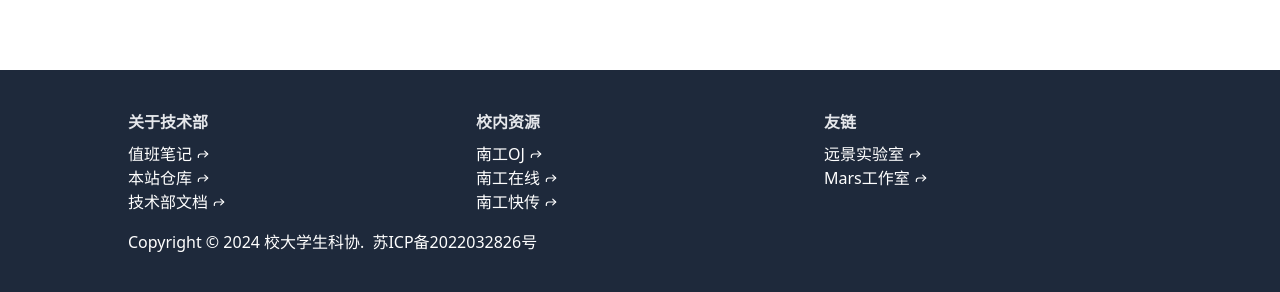
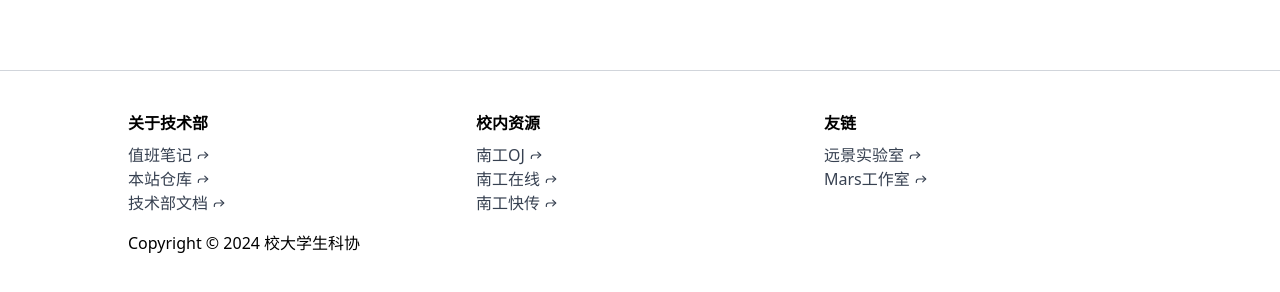
Before and after one commit to MR-Addict/stas-joinus, a SvelteKit app in the folder client/: page / in a window 1280 px wide. Shown: the part 730-1022 px from the top of the page. Built offline with nearby package versions, Linux system fonts and the light colour scheme; no server answers.

Commit message:
feat: change footer style to light

```diff
--- a/client/src/app.css
+++ b/client/src/app.css
@@ -2,6 +2,10 @@
 @tailwind components;
 @tailwind utilities;
 
+body {
+	@apply bg-white font-sans;
+}
+
 main {
-	@apply flex-1 bg-white;
+	@apply flex-1;
 }
--- a/client/src/components/Footer/Footer.svelte
+++ b/client/src/components/Footer/Footer.svelte
@@ -8,7 +8,7 @@
 	<ul class="w-full grid grid-cols-2 md:grid-cols-3 gap-5">
 		{#each links as category (category.group)}
 			<li class="space-y-2">
-				<h1 class="font-semibold text-gray-200">{category.group}</h1>
+				<h1 class="font-semibold">{category.group}</h1>
 				<ul>
 					{#each category.items as item (item.name)}
 						<li>
@@ -23,27 +23,25 @@
 		{/each}
 	</ul>
 
-	<p class="copyright">
-		<span>Copyright &copy; {new Date().getFullYear()} 校大学生科协.</span>
-		<a href="https://beian.miit.gov.cn" target="_blank">苏ICP备2022032826号</a>
+	<p>
+		{`Copyright © ${new Date().getFullYear()} 校大学生科协`}
 	</p>
 </footer>
 
 <style>
 	footer {
-		@apply bg-slate-800 text-white px-4 sm:px-32 py-10 flex flex-col gap-4;
+		@apply px-4 sm:px-32 py-10 flex flex-col gap-4 border-t border-t-gray-300;
 	}
 
 	a {
-		@apply flex flex-row items-center gap-1 w-fit duration-300;
+		@apply flex flex-row items-center gap-1 w-fit duration-300 text-gray-700;
+
 		&:hover {
 			@apply text-green-600;
 		}
+
 		& .icon {
 			@apply block w-4;
 		}
 	}
-	.copyright {
-		@apply flex flex-row flex-wrap gap-2;
-	}
 </style>
--- a/client/src/components/Footer/config.ts
+++ b/client/src/components/Footer/config.ts
@@ -2,7 +2,7 @@ export const links = [
 	{
 		group: '关于技术部',
 		items: [
-			{ name: '值班笔记', path: 'https://punch.mraddict.top' },
+			{ name: '值班笔记', path: 'https://punch.doiry.cn' },
 			{ name: '本站仓库', path: 'https://github.com/MR-Addict/stas-joinus' },
 			{ name: '技术部文档', path: 'https://github.com/NJTUSTAS' }
 		]
```
